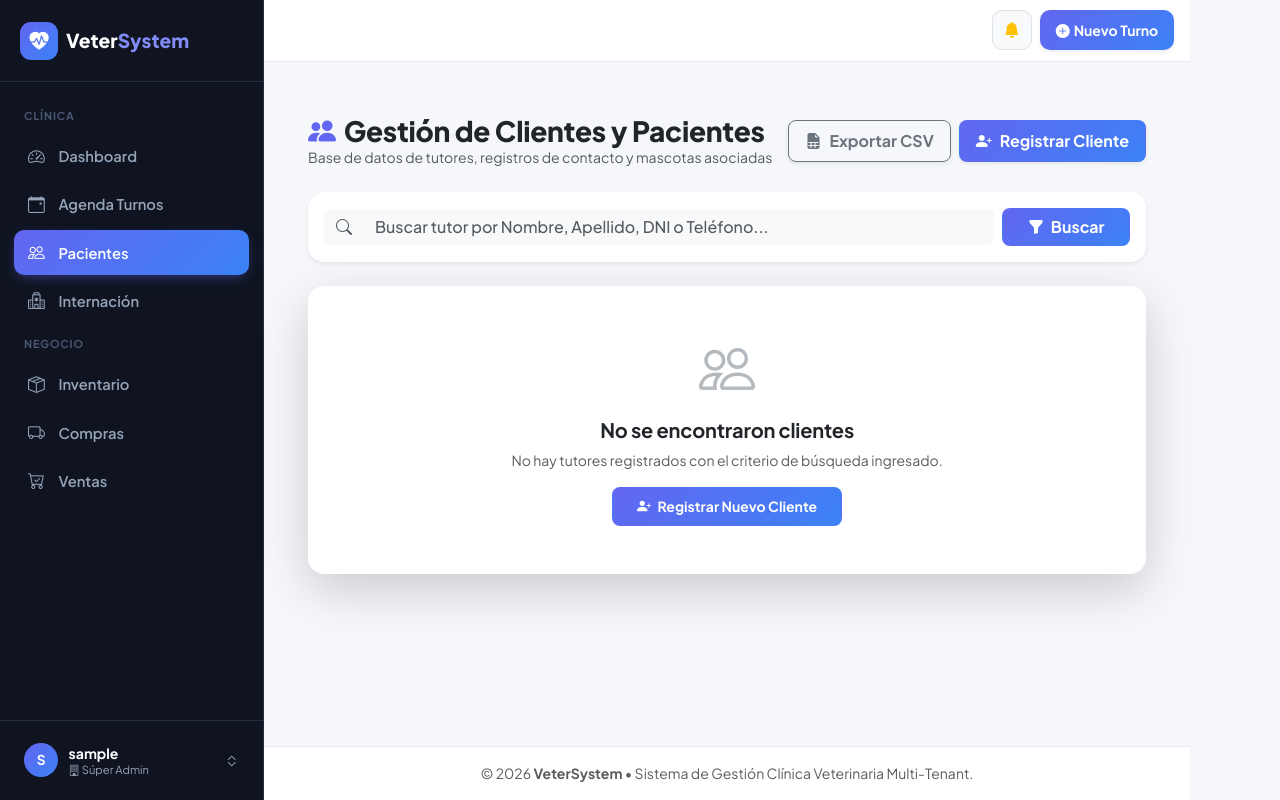
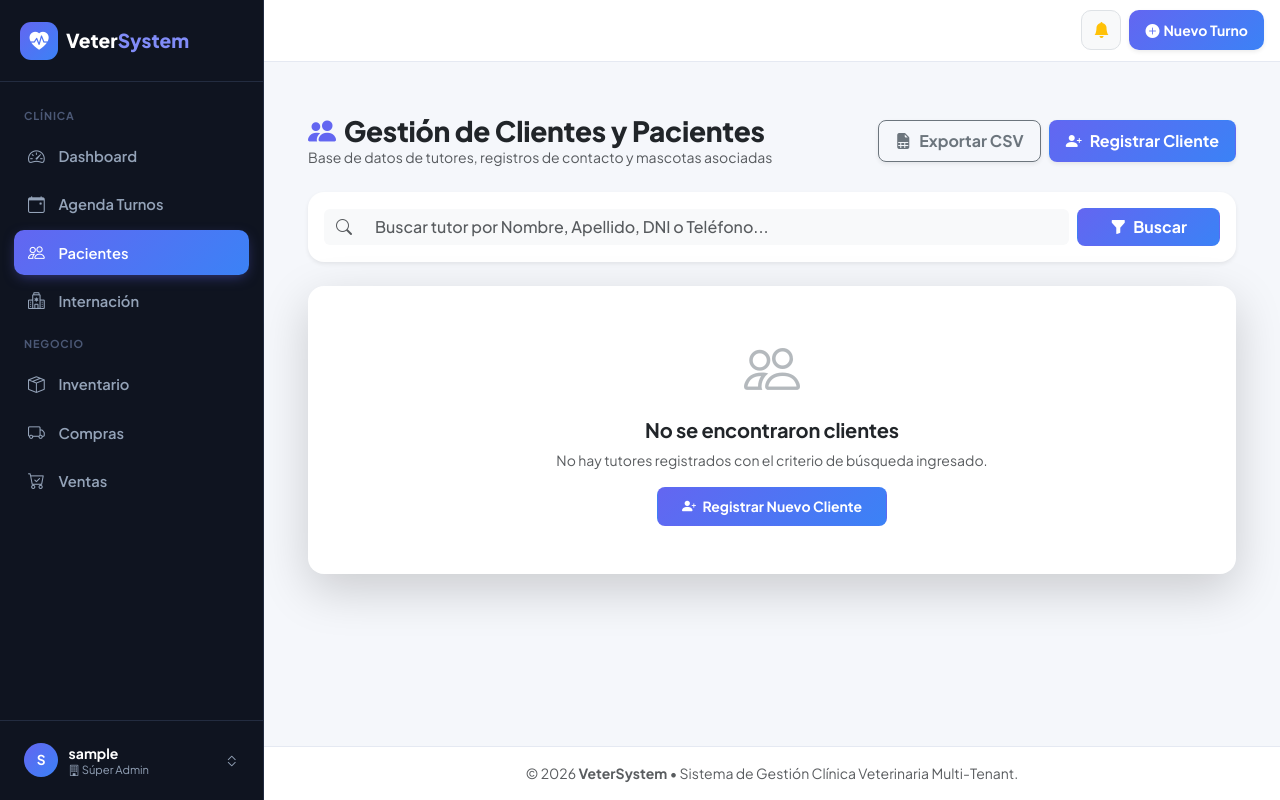
Before and after one commit to ajzc1990/vet_system, a Django app: page /clientes/ in a window 1280 px wide. Run offline with Django 5.2, Linux system fonts and the light colour scheme; the visitor is signed in with stand-in values (Sample User, id 1); data that the repository does not hold is empty.

Commit message:
Corrige la causa real de las páginas angostas: .app-main (el contenedor de todo el contenido) nunca tenía flex:1 como ítem flex de .app-shell. Al pasar el sidebar a position:fixed, .app-main quedó como único hijo en el flujo pero sin indicación de crecer, así que se achicaba al ancho de su contenido en vez de ocupar el espacio disponible — por eso cada página se veía con un ancho distinto y container-fluid no alcanzaba a resolverlo del todo.
Co-Authored-By: Claude Sonnet 5 <noreply@anthropic.com>

```diff
--- a/templates/base.html
+++ b/templates/base.html
@@ -254,6 +254,8 @@
         .app-main {
             display: flex;
             flex-direction: column;
+            flex: 1;
+            min-width: 0;
             min-height: 100vh;
         }
 
```
